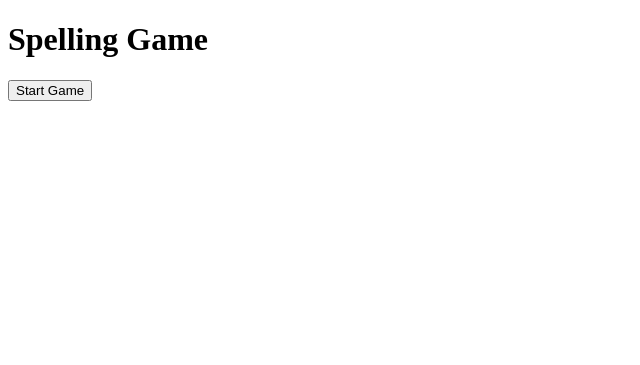
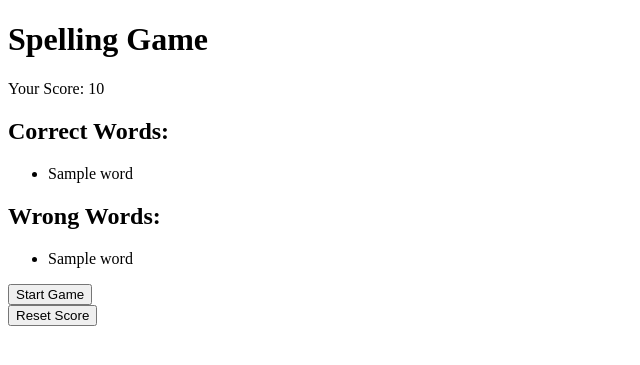
Before and after one commit to saeh/spelling, a Flask app: template templates/index.html in a window 1280 px wide. Shown: the top 365 px of the page, without its empty margins (0-640 px from the left). Run offline with Flask 3, Linux system fonts and the light colour scheme; the template is opened without the code that fills it: most values are stand-ins (such as "Sample title", 1, 10 or a date in 2020).

Commit message:
add score tracking

```diff
--- a/app.py
+++ b/app.py
@@ -1,10 +1,13 @@
-from flask import Flask, render_template, request, redirect, url_for, send_from_directory
+from flask import Flask, render_template, request, redirect, url_for, send_from_directory, session
 from gtts import gTTS
 import os
 import random
+from datetime import timedelta
 
 app = Flask(__name__)
 app.config["UPLOAD_FOLDER"] = "static/word_files"
+app.secret_key = "your_secret_key_here"  # Required for session management
+app.permanent_session_lifetime = timedelta(minutes=30)  # Session expires after 30 minutes
 
 # Ensure the word_files directory exists
 if not os.path.exists(app.config["UPLOAD_FOLDER"]):
@@ -26,7 +29,12 @@ def create_sound_file(word: str) -> str:
 @app.route("/")
 def index():
     """Render the main game page."""
-    return render_template("index.html")
+    # Initialize session variables if they don't exist
+    if "score" not in session:
+        session["score"] = 0
+        session["correct_words"] = []
+        session["wrong_words"] = []
+    return render_template("index.html", score=session["score"], correct_words=session["correct_words"], wrong_words=session["wrong_words"])
 
 @app.route("/play", methods=["POST"])
 def play():
@@ -38,7 +46,7 @@ def play():
 
 @app.route("/check", methods=["POST"])
 def check():
-    """Check the user's spelling."""
+    """Check the user's spelling and update the score."""
     user_input = request.form.get("user_input")
     word = request.form.get("word")
     audio_file = request.form.get("audio_file")
@@ -46,9 +54,22 @@ def check():
     if user_input == "?":
         return render_template("play.html", word=word, audio_file=audio_file, replay=True)
     elif user_input == word:
-        return render_template("result.html", result="Correct!", word=word)
+        # Update session data for correct answer
+        session["score"] += 1
+        session["correct_words"].append(word)
+        session.modified = True  # Ensure the session is saved
+        return render_template("result.html", result="Correct!", word=word, score=session["score"], correct_words=session["correct_words"], wrong_words=session["wrong_words"])
     else:
-        return render_template("result.html", result="Wrong!", word=word, user_input=user_input)
+        # Update session data for wrong answer
+        session["wrong_words"].append(word)
+        session.modified = True  # Ensure the session is saved
+        return render_template("result.html", result="Wrong!", word=word, user_input=user_input, score=session["score"], correct_words=session["correct_words"], wrong_words=session["wrong_words"])
+
+@app.route("/reset", methods=["POST"])
+def reset():
+    """Reset the session data."""
+    session.clear()
+    return redirect(url_for("index"))
 
 @app.route("/static/word_files/<filename>")
 def serve_audio(filename):
--- a/templates/index.html
+++ b/templates/index.html
@@ -7,8 +7,24 @@
 </head>
 <body>
     <h1>Spelling Game</h1>
+    <p>Your Score: {{ score }}</p>
+    <h2>Correct Words:</h2>
+    <ul>
+        {% for word in correct_words %}
+            <li>{{ word }}</li>
+        {% endfor %}
+    </ul>
+    <h2>Wrong Words:</h2>
+    <ul>
+        {% for word in wrong_words %}
+            <li>{{ word }}</li>
+        {% endfor %}
+    </ul>
     <form action="{{ url_for('play') }}" method="POST">
         <button type="submit">Start Game</button>
     </form>
+    <form action="{{ url_for('reset') }}" method="POST">
+        <button type="submit">Reset Score</button>
+    </form>
 </body>
 </html>
```
Also changed, not shown: templates/result.html (+13 -0 lines).
